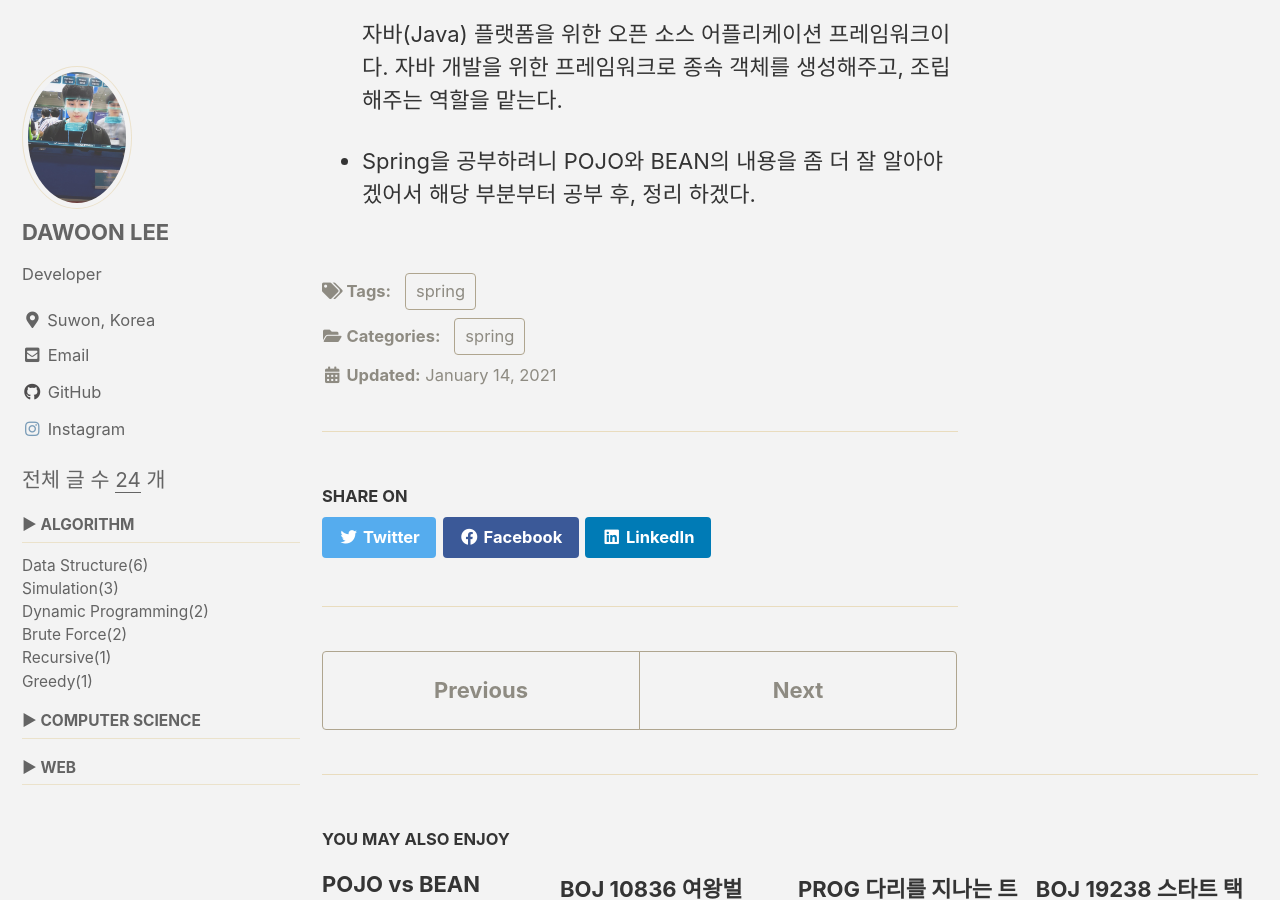
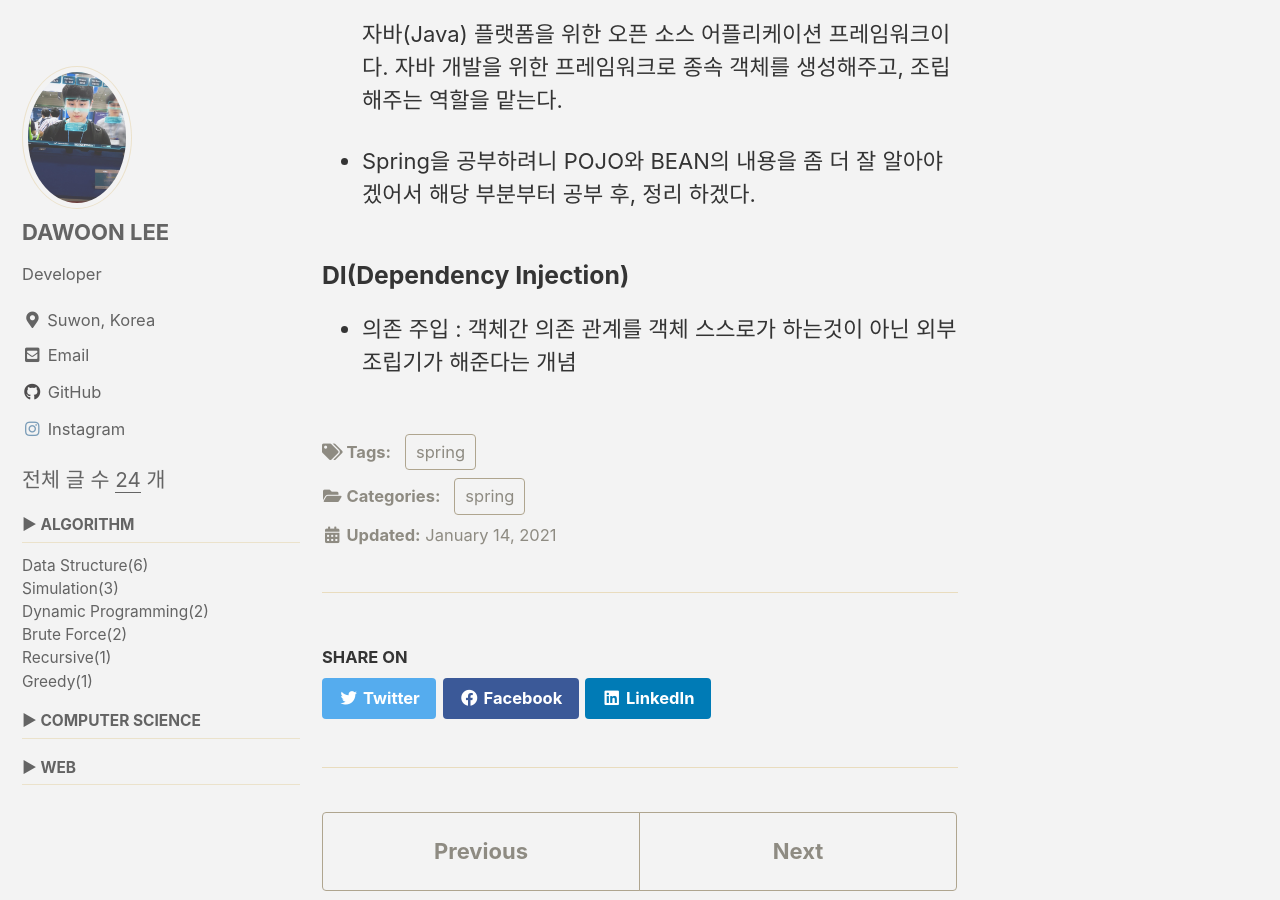
Before and after one commit to rhdrlvnd/rhdrlvnd.github.io, a Jekyll site: the page built from _posts/Web/Spring/2021-01-12-spring.md, in a window 1280 px wide and 900 px high, scrolled down 369 px. Built offline with Jekyll 4.4.1, drawn with Linux system fonts in a browser that asks for light colours; cached includes are drawn as plain includes.

Commit message:
spring di post

```diff
--- a/_posts/Web/Spring/2021-01-12-spring.md
+++ b/_posts/Web/Spring/2021-01-12-spring.md
@@ -16,3 +16,9 @@ last_modified_at: 2021-01-14T19:00:00+09:00
   자바(Java) 플랫폼을 위한 오픈 소스 어플리케이션 프레임워크이다. 자바 개발을 위한 프레임워크로 종속 객체를 생성해주고, 조립해주는 역할을 맡는다.
 
 - Spring을 공부하려니 POJO와 BEAN의 내용을 좀 더 잘 알아야겠어서 해당 부분부터 공부 후, 정리 하겠다.
+
+
+
+### DI(Dependency Injection)
+
+- 의존 주입 : 객체간 의존 관계를 객체 스스로가 하는것이 아닌 외부 조립기가 해준다는 개념
```
